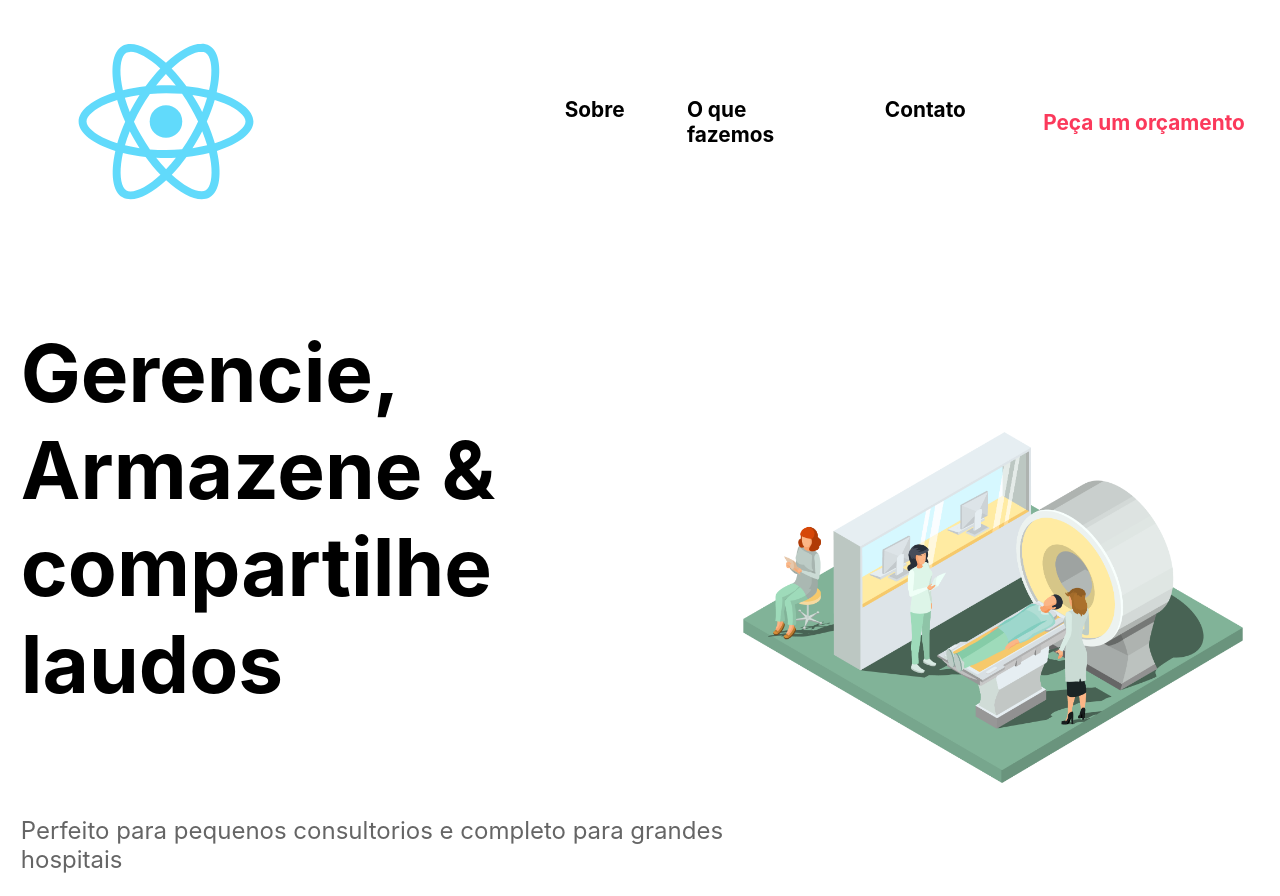
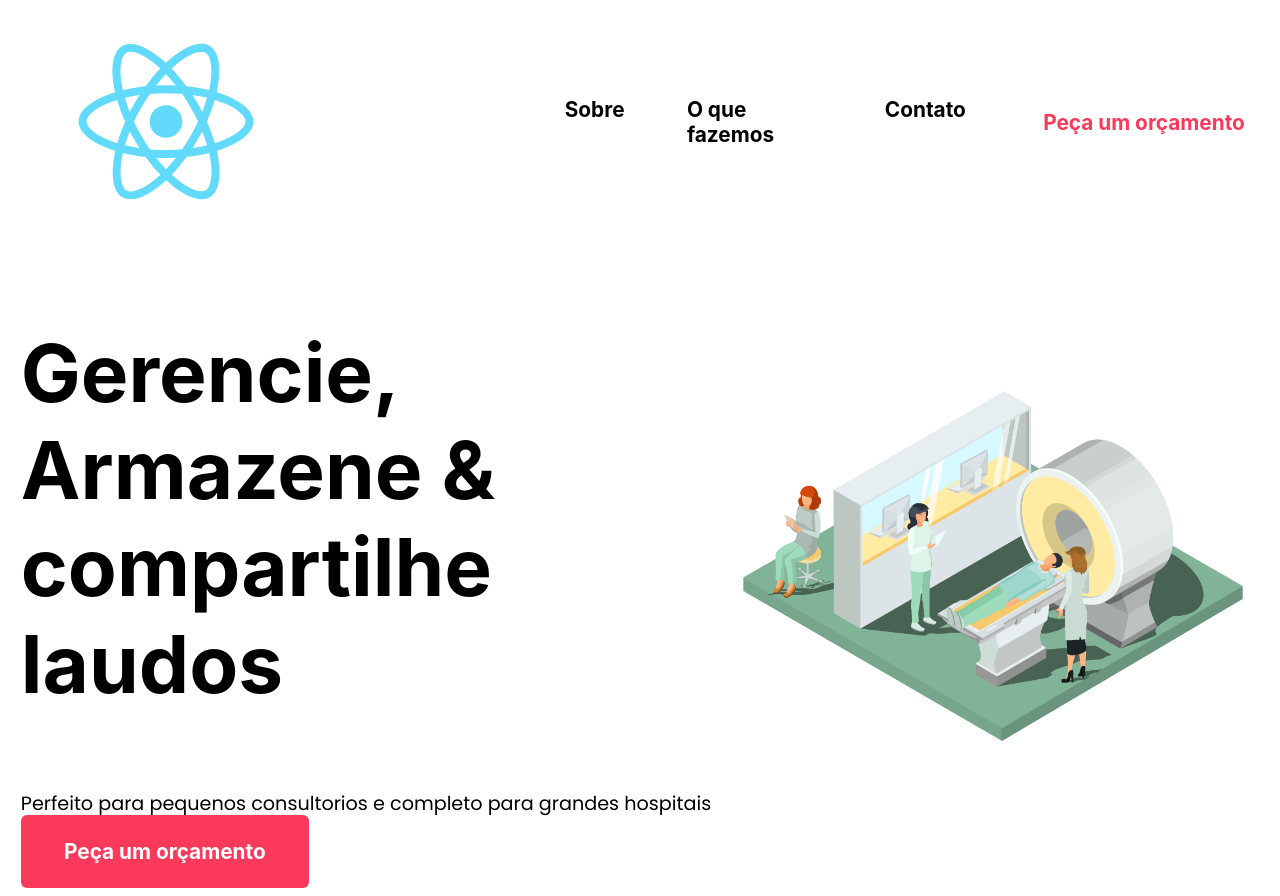
Before and after one commit to yjsyyyjszf/pacs-website-project, a React (Create React App) app: page / in a window 1280 px wide. Shown: the top 896 px of the page. Built offline with nearby package versions, Linux system fonts and the light colour scheme.

Commit message:
Update Text with font variation

```diff
--- a/src/components/Text/index.tsx
+++ b/src/components/Text/index.tsx
@@ -1,15 +1,29 @@
 import React from 'react';
-import { Container } from './styles';
+import { Container, Span } from './styles';
 
 interface Props {
     value: string;
     align: "left" | "center" | "right";
+    fontWeight?: 200 | 600 | 800;
 }
 
-const Text: React.FC<Props> = ({ value, align }) => {
+const Text: React.FC<Props> = ({ value, align, fontWeight }) => {
+    const handleFontWeight = (): number => {
+        switch (fontWeight) {
+            case 200:
+                return 200;
+            case 600:
+                return 600;
+            case 800:
+                return 800;
+            default:
+                return 400;
+        }
+    }
+
     return (
         <Container align={align}>
-            <p>{value}</p>
+            <Span weight={handleFontWeight()}>{value}</Span>
         </Container>
     )
 }
--- a/src/components/Text/styles.tsx
+++ b/src/components/Text/styles.tsx
@@ -1,4 +1,5 @@
 import styled from 'styled-components';
+import {Theme} from "../../assets/theme";
 
 const checkAlign = (align: string) => {
     switch (align) {
@@ -13,7 +14,12 @@ const checkAlign = (align: string) => {
 
 export const Container = styled.div<{align: string}>`
     display: flex;
-    font-size: 1.5rem;
-    opacity: 0.6;
-    Justify-content: ${({ align }) => checkAlign(align)};
+    justify-content: ${({ align }) => checkAlign(align)};
 `;
+
+export const Span = styled.span<{ weight: number }>`
+  font-size: ${Theme.md};
+  font-family: 'Poppins', sans-serif;
+  line-height: 1.2;
+  font-weight: ${({ weight }) => weight};
+`;
```
